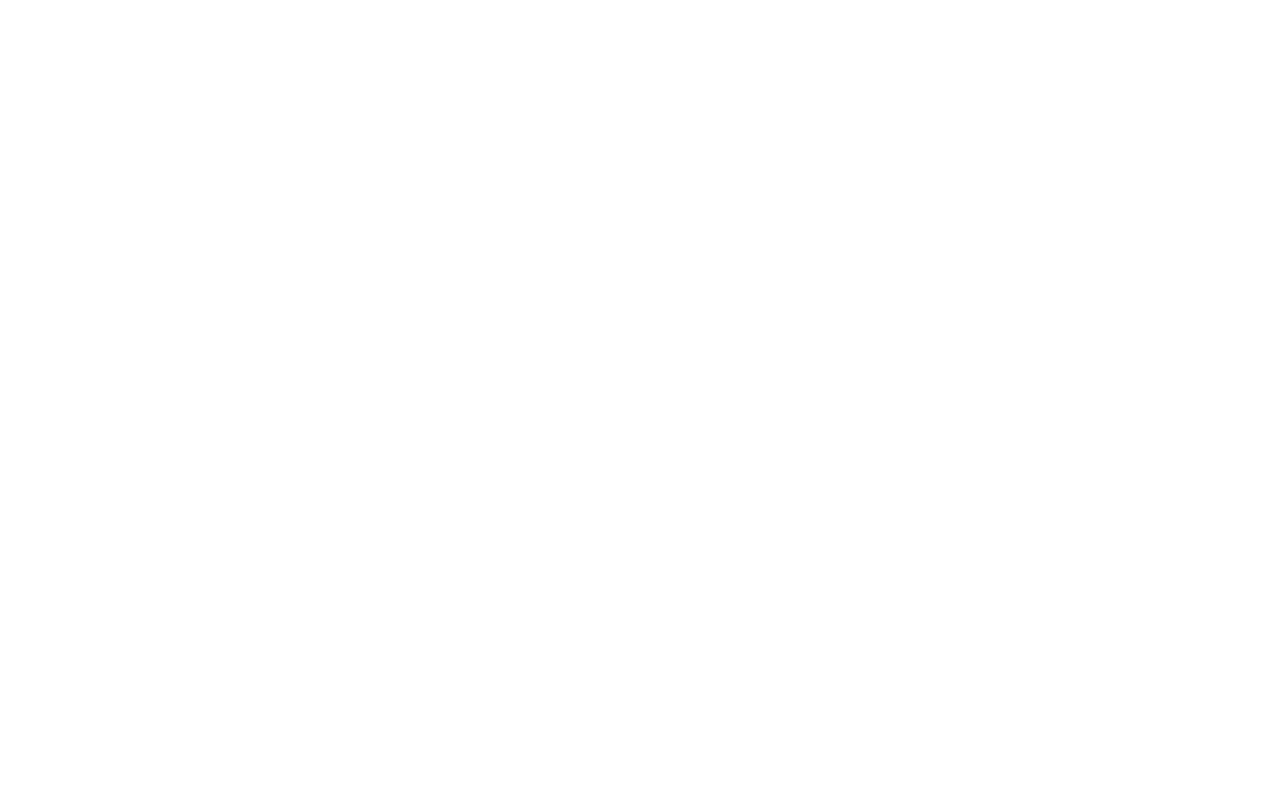
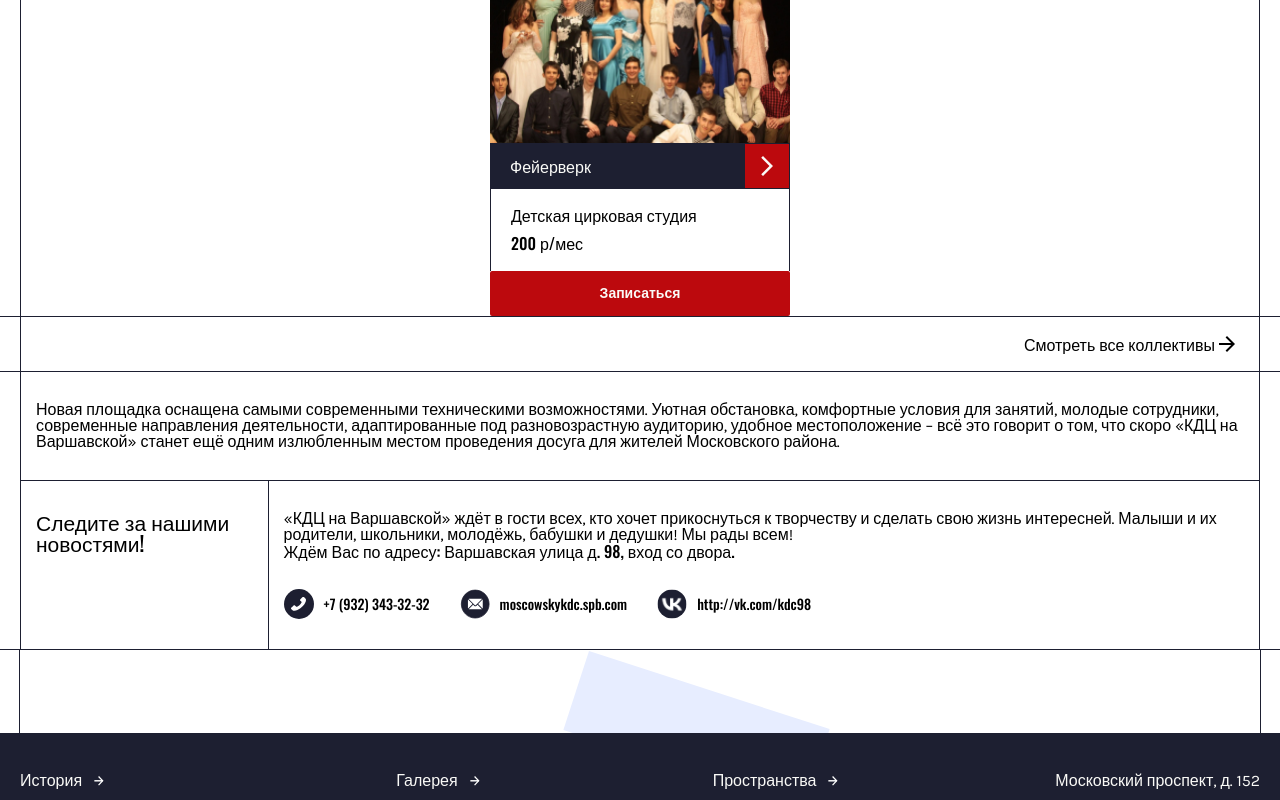
Before and after one commit to shumilina-polina/kdc, a Next.js app: page /about/center in a window 1280 px wide. Shown: the part 1101-1901 px from the top of the page. Before the commit the page ends 800 px from the top, so only its background shows below. Built offline with nearby package versions, Linux system fonts and the light colour scheme; a web font is replaced by a local one.

Commit message:
created footer navigation

```diff
--- a/pages/about/center.js
+++ b/pages/about/center.js
@@ -1,7 +1,17 @@
+import CenterBlock from "Components/CenterBlock/CenterBlock";
+import Footer from "Components/Footer/Footer";
 import Header from "Components/Header/Header";
 
 const CenterPage = () => {
-  return <Header />;
+  return(
+    <>
+      <Header />
+
+      <CenterBlock />
+
+      <Footer />
+    </>
+  )
 };
 
 export default CenterPage;
```
